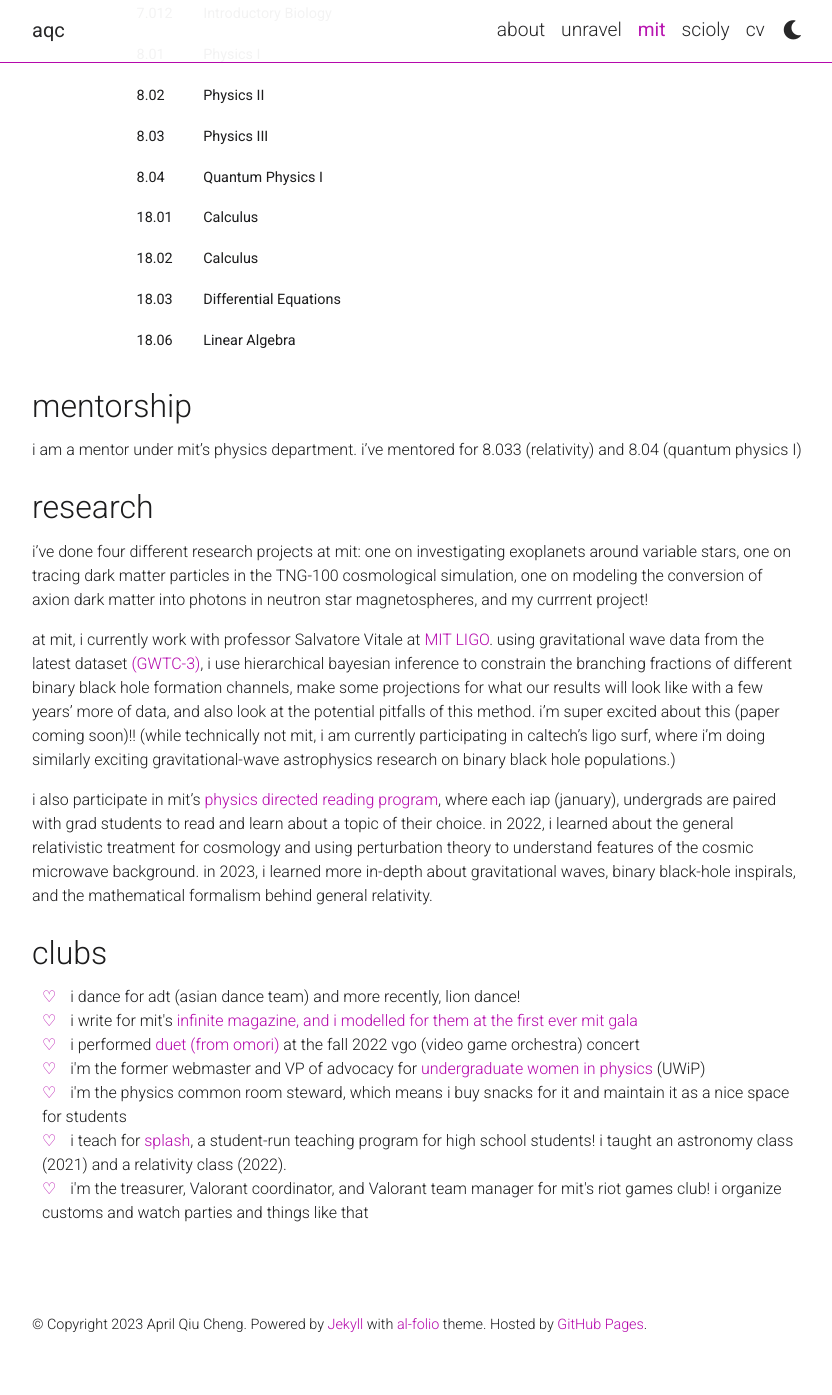
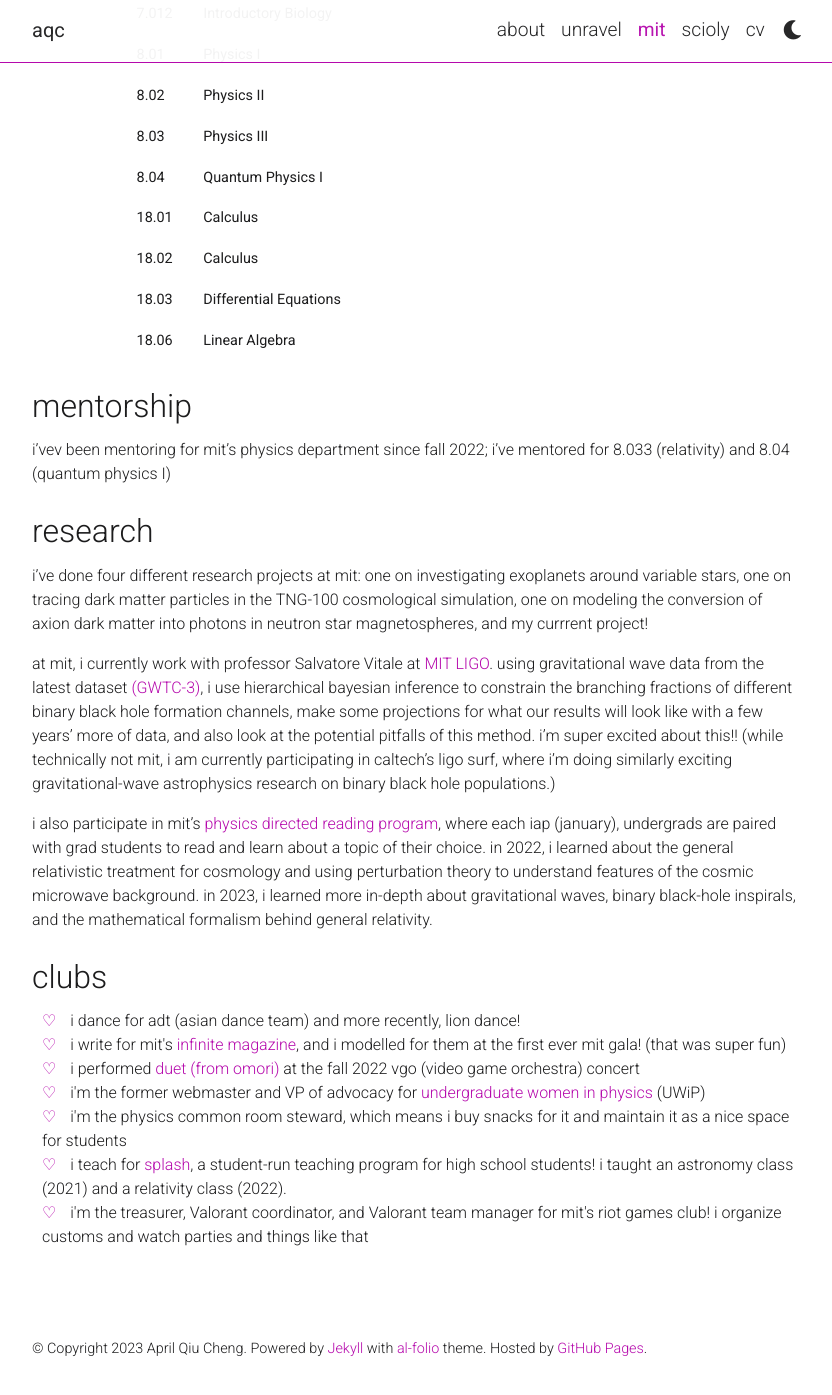
Before and after one commit to aqcheng/aqcheng.github.io, a Jekyll site: the page built from _pages/mit.md, in a window 1280 px wide and 1400 px high, scrolled down 1012 px. Shown: the top 1395 px of the window, without its empty margins (223-1055 px from the left). Built offline with Jekyll 4.4.1, drawn with Linux system fonts in a browser that asks for light colours; comment, search, counter and statistics services are not loaded; a style sheet for code colours, icons or effects is not loaded.

Commit message:
small updates

```diff
--- a/_pages/mit.md
+++ b/_pages/mit.md
@@ -164,20 +164,20 @@ nav_order: 4
 </div>
 
 <h2 class="padded">mentorship</h2>
-i am a mentor under mit's physics department. i've mentored for 8.033 (relativity) and 8.04 (quantum physics I)
+i'vev been mentoring for mit's physics department since fall 2022; i've mentored for 8.033 (relativity) and 8.04 (quantum physics I)
 
 <h2 class="padded">research</h2>
 i've done four different research projects at mit: one on investigating exoplanets around variable stars, one on tracing dark matter particles in the TNG-100 cosmological
 simulation, one on modeling the conversion of axion dark matter into photons in neutron star magnetospheres, and my currrent project!
 
-at mit, i currently work with professor Salvatore Vitale at <a href="https://ligolab.mit.edu/">MIT LIGO</a>. using gravitational wave data from the latest dataset <a href="https://zenodo.org/record/5546665">(GWTC-3)</a>, i use hierarchical bayesian inference to constrain the branching fractions of different binary black hole formation channels, make some projections for what our results will look like with a few years' more of data, and also look at the potential pitfalls of this method. i'm super excited about this (paper coming soon)!! (while technically not mit, i am currently participating in caltech's ligo surf, where i'm doing similarly exciting gravitational-wave astrophysics research on binary black hole populations.)
+at mit, i currently work with professor Salvatore Vitale at <a href="https://ligolab.mit.edu/">MIT LIGO</a>. using gravitational wave data from the latest dataset <a href="https://zenodo.org/record/5546665">(GWTC-3)</a>, i use hierarchical bayesian inference to constrain the branching fractions of different binary black hole formation channels, make some projections for what our results will look like with a few years' more of data, and also look at the potential pitfalls of this method. i'm super excited about this!! (while technically not mit, i am currently participating in caltech's ligo surf, where i'm doing similarly exciting gravitational-wave astrophysics research on binary black hole populations.)
 
 i also participate in mit's <a href="https://phys-drp.mit.edu/">physics directed reading program</a>, where each iap (january), undergrads are paired with grad students to read and learn about a topic of their choice. in 2022, i learned about the general relativistic treatment for cosmology and using perturbation theory to understand features of the cosmic microwave background. in 2023, i learned more in-depth about gravitational waves, binary black-hole inspirals, and the mathematical formalism behind general relativity.
 
 <h2 class="padded">clubs</h2>
 <ul class="hearts">
     <li>i dance for adt (asian dance team) and more recently, lion dance!</li>
-    <li>i write for mit's <a href="http://infinitemagazine.mit.edu/">infinite magazine, and i modelled for them at the first ever mit gala</a></li>
+    <li>i write for mit's <a href="http://infinitemagazine.mit.edu/">infinite magazine</a>, and i modelled for them at the first ever mit gala! (that was super fun)</li>
     <li>i performed <a href="https://www.youtube.com/watch?v=ACon4txJiDA">duet (from omori)</a> at the fall 2022 vgo (video game orchestra) concert</li>
     <li>i'm the former  webmaster and VP of advocacy for <a href="http://uwip-r1.mit.edu/">undergraduate women in physics</a> (UWiP)</li>
     <li>i'm the physics common room steward, which means i buy snacks for it and maintain it as a nice space for students</li>
```
Also changed, not shown: _pages/about.md (+1 -1 lines).
